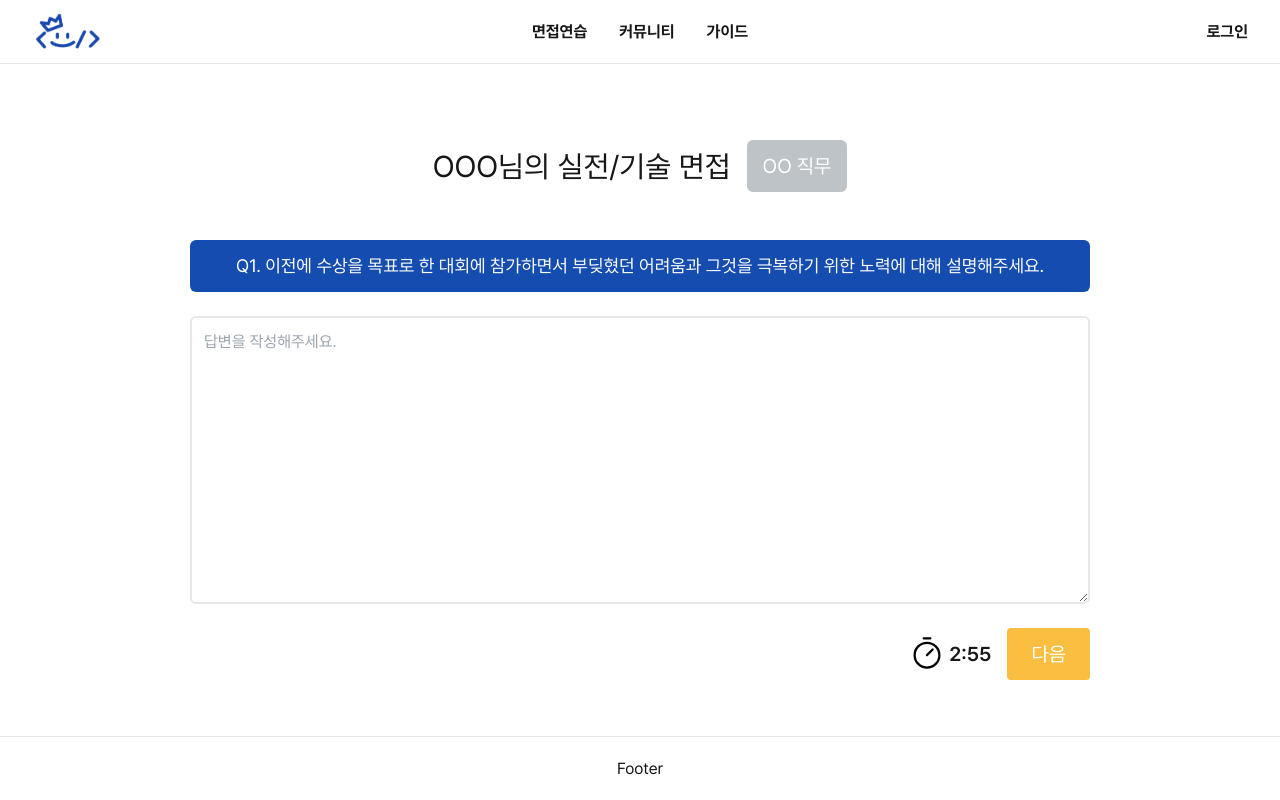
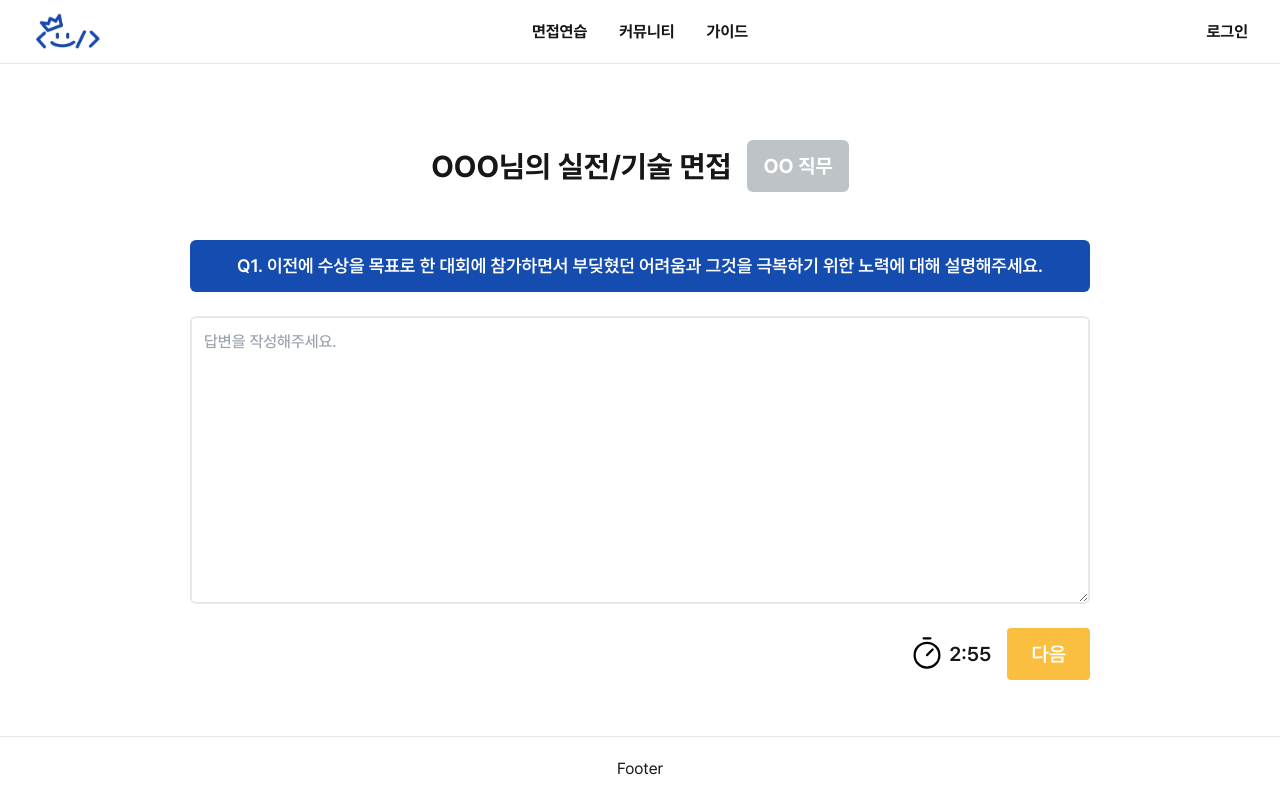
Before and after one commit to TeamRichardStallman/dv-front, a Next.js app: page /interview/ongoing in a window 1280 px wide. Built offline with nearby package versions, Linux system fonts and the light colour scheme.

Commit message:
DV-138 design: 면접 진행 페이지 폰트 설정

```diff
--- a/src/app/interview/ongoing/page.tsx
+++ b/src/app/interview/ongoing/page.tsx
@@ -79,7 +79,7 @@ const InterviewOngoingPage = () => {
 
   return (
     <div className="h-[65vh] flex flex-col items-center">
-      <div className="flex gap-4 items-center mb-12">
+      <div className="flex gap-4 items-center mb-12 font-bold">
         <h1 className="text-3xl">OOO님의 실전/기술 면접</h1>
         <div className="text-xl rounded-md px-4 py-3 bg-[#BDC3C7] text-white w-35 h-15">
           OO 직무
@@ -87,12 +87,12 @@ const InterviewOngoingPage = () => {
       </div>
 
       <div className="flex flex-col w-[900px] gap-6">
-        <div className="flex w-full bg-primary text-white rounded-md items-center justify-center p-3 text-lg">
+        <div className="flex w-full bg-primary font-semibold text-white rounded-md items-center justify-center p-3 text-lg">
           Q{currentQuestionIndex + 1}.{" "}
           {questions[currentQuestionIndex].question_text}
         </div>
         <textarea
-          className="w-full h-72 border-2 rounded-md p-3"
+          className="w-full h-72 border-2 font-medium rounded-md p-3"
           placeholder="답변을 작성해주세요."
           value={answerText}
           onChange={handleAnswerChange}
@@ -114,7 +114,7 @@ const InterviewOngoingPage = () => {
         </div>
 
         <button
-          className="px-6 py-3 bg-secondary text-white rounded text-xl"
+          className="px-6 py-3 bg-secondary text-white rounded font-semibold text-xl"
           onClick={handleNextQuestion}
         >
           {currentQuestionIndex === questions.length - 1 ? "제출" : "다음"}
```
